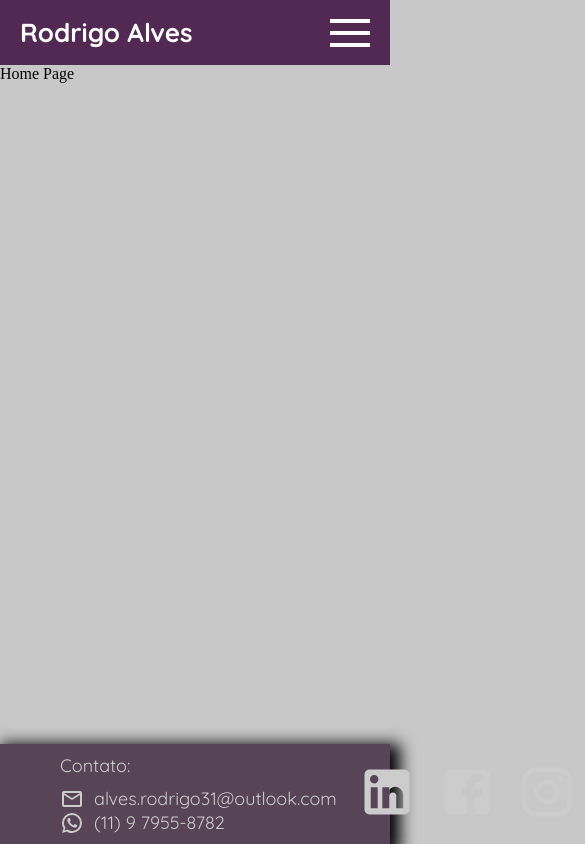
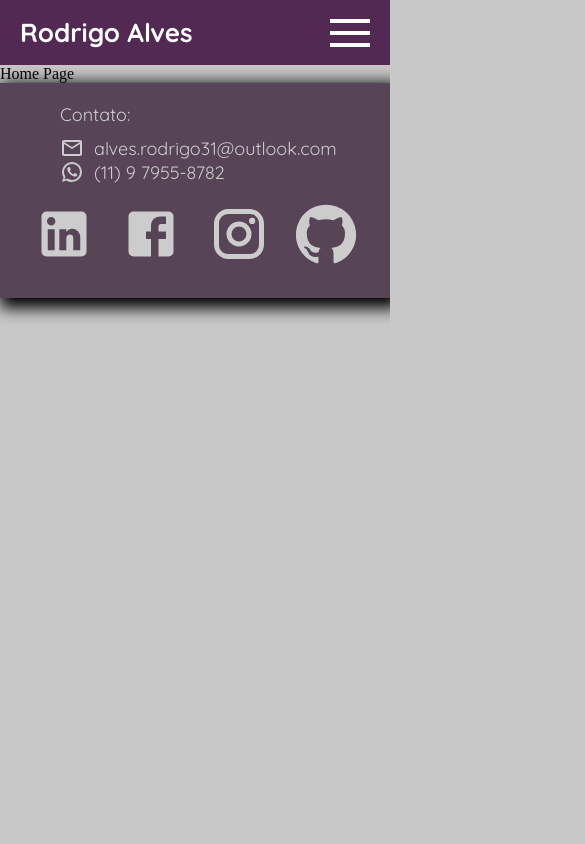
Before and after one commit to rochucky/ralves, a Next.js app: page / in a window 390 px wide. Shown: the top 844 px of the page, 585 px wide, since content can reach past the window. Built offline with nearby package versions, Linux system fonts and the light colour scheme.

Commit message:
Responsividade no rodapé e pagina Sobre

```diff
--- a/components/Header.js
+++ b/components/Header.js
@@ -14,7 +14,7 @@
       <div className="menu">
         <ul>
           <li className="home">
-            <Link href="/">Home</Link>
+            <Link href="/" prefatch={true}>Home</Link>
           </li>
           <li className="sobre">
             <Link href="/sobre">Sobre</Link>
--- a/components/Sobre.js
+++ b/components/Sobre.js
@@ -9,6 +9,8 @@
             Sobre
           </h2>
           <p>
+            Contrary to popular belief, Lorem Ipsum is not simply random text. It has roots in a piece of classical Latin literature from 45 BC, making it over 2000 years old. Richard McClintock, a Latin professor at Hampden-Sydney College in Virginia, looked up one of the more obscure Latin words, consectetur, from a Lorem Ipsum passage, and going through the cites of the word in classical literature, discovered the undoubtable source. Lorem Ipsum comes from sections 1.10.32 and 1.10.33 of "de Finibus Bonorum et Malorum" (The Extremes of Good and Evil) by Cicero, written in 45 BC. This book is a treatise on the theory of ethics, very popular during the Renaissance. The first line of Lorem Ipsum, "Lorem ipsum dolor sit amet..", comes from a line in section 1.10.32.
+            Contrary to popular belief, Lorem Ipsum is not simply random text. It has roots in a piece of classical Latin literature from 45 BC, making it over 2000 years old. Richard McClintock, a Latin professor at Hampden-Sydney College in Virginia, looked up one of the more obscure Latin words, consectetur, from a Lorem Ipsum passage, and going through the cites of the word in classical literature, discovered the undoubtable source. Lorem Ipsum comes from sections 1.10.32 and 1.10.33 of "de Finibus Bonorum et Malorum" (The Extremes of Good and Evil) by Cicero, written in 45 BC. This book is a treatise on the theory of ethics, very popular during the Renaissance. The first line of Lorem Ipsum, "Lorem ipsum dolor sit amet..", comes from a line in section 1.10.32.
             Contrary to popular belief, Lorem Ipsum is not simply random text. It has roots in a piece of classical Latin literature from 45 BC, making it over 2000 years old. Richard McClintock, a Latin professor at Hampden-Sydney College in Virginia, looked up one of the more obscure Latin words, consectetur, from a Lorem Ipsum passage, and going through the cites of the word in classical literature, discovered the undoubtable source. Lorem Ipsum comes from sections 1.10.32 and 1.10.33 of "de Finibus Bonorum et Malorum" (The Extremes of Good and Evil) by Cicero, written in 45 BC. This book is a treatise on the theory of ethics, very popular during the Renaissance. The first line of Lorem Ipsum, "Lorem ipsum dolor sit amet..", comes from a line in section 1.10.32.
           </p>
         </div>
--- a/pages/index.js
+++ b/pages/index.js
@@ -12,7 +12,7 @@
 const App = () => {
 
   return (
-    <div>
+    <div className="main">
       <Header title="Home"/>
       <div className="content">
         <Home />
--- a/src/styles/footer.scss
+++ b/src/styles/footer.scss
@@ -1,7 +1,6 @@
 @import url('https://fonts.googleapis.com/css2?family=Quicksand:wght@400;700&display=swap');
 
 .footer{
-  position: absolute;
   width: 100%;
   height: 100px;
   bottom: 0px;
@@ -56,4 +55,22 @@
     }
   }
 
+  @media screen and (max-width: 768px){
+      flex-direction: column;
+      height: auto;
+      padding-top: 20px;
+      .social{
+        padding-top: 20px;
+        align-items: center;
+        justify-content: space-around;
+        margin: 0;
+        padding-right: 20px;
+        padding-left: 20px;
+        padding-bottom: 30px;
+        .icon{
+          margin: 0;
+        }
+      }
+  }
+
 }
--- a/src/styles/main.scss
+++ b/src/styles/main.scss
@@ -6,6 +6,9 @@
   margin: 0px;
   padding: 0px;
   background-color: rgb(200,200,200);
+  @media screen and (max-width: 768px) {
+    overflow-x: hidden;
+  }
 }
 
 .main, #__next{
```
Also changed, not shown: src/styles/sobre.scss (+10 -0 lines).
